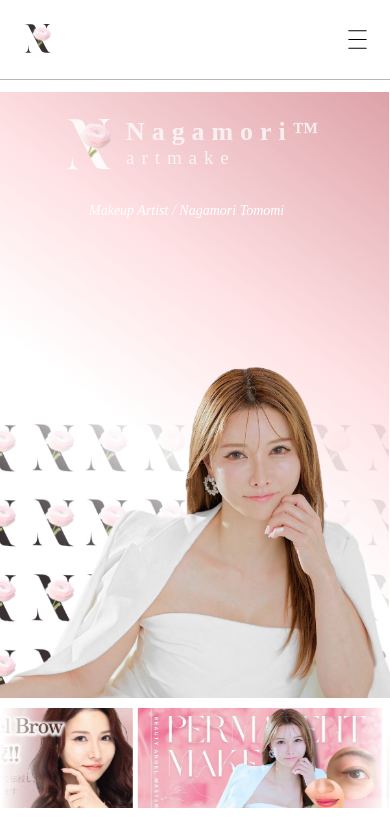
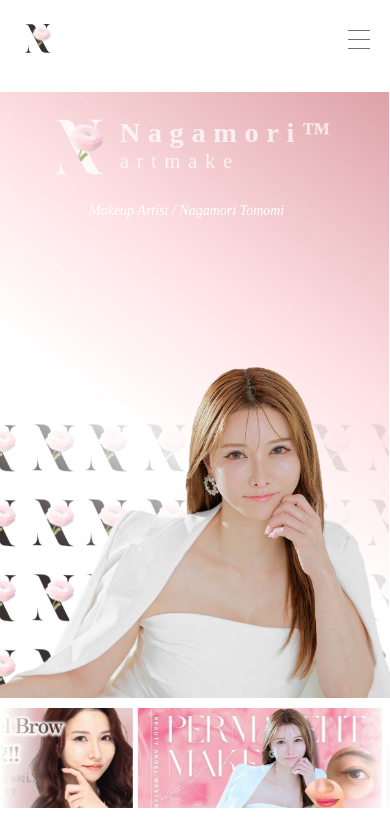
Before and after one commit to s7-japan/Nagamori, a React (Vite) app: page / in a window 390 px wide. Shown: the top 839 px of the page. Built offline with nearby package versions, Linux system fonts and the light colour scheme; a web font is replaced by a local one.

Commit message:
issue 1 is completed

```diff
--- a/src/components/HeroSection.jsx
+++ b/src/components/HeroSection.jsx
@@ -11,7 +11,7 @@
         <img
           src={whitelogo}
           alt=""
-          className="absolute top-5 left-1/2 transform -translate-x-1/2"
+          className="absolute w-[300px] top-5 left-1/2 transform -translate-x-1/2"
         />
         <img
           src={makeupLine}
--- a/src/components/Navbar.jsx
+++ b/src/components/Navbar.jsx
@@ -46,7 +46,7 @@
 
   return (
     <div
-      className={`flex justify-between items-center border-b border-[#70707081] md:border-0 py-5 md:py-0 md:pb-5 lg:items-end px-5 fixed top-0 left-0 w-full z-20 ${
+      className={`flex justify-between items-center py-5 md:py-0 md:pb-5 lg:items-end px-5 fixed top-0 left-0 w-full z-20 ${
         isScrolled ? "bg-white" : "lg:bg-white bg-white"
       }`}
     >
@@ -143,15 +143,18 @@
               onClick={() => {
                 setSidebar(!sidebar);
               }}
-              className="text-[25px]"
             />
           ) : (
-            <CiMenuBurger
+            <div
               onClick={() => {
                 setSidebar(!sidebar);
               }}
-              className="text-[25px]"
-            />
+              className="flex flex-col gap-2"
+            >
+              <div className="w-[22px] h-[1px] bg-[#707070]"></div>
+              <div className="w-[22px] h-[1px] bg-[#707070]"></div>
+              <div className="w-[22px] h-[1px] bg-[#707070]"></div>
+            </div>
           )}
         </div>
       </div>
```
